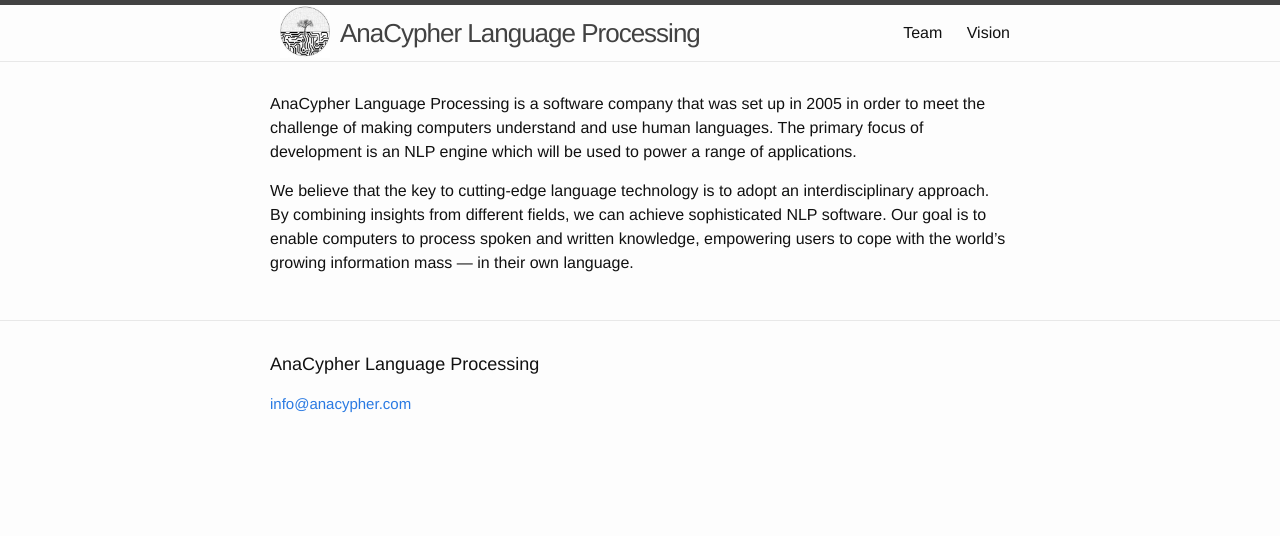
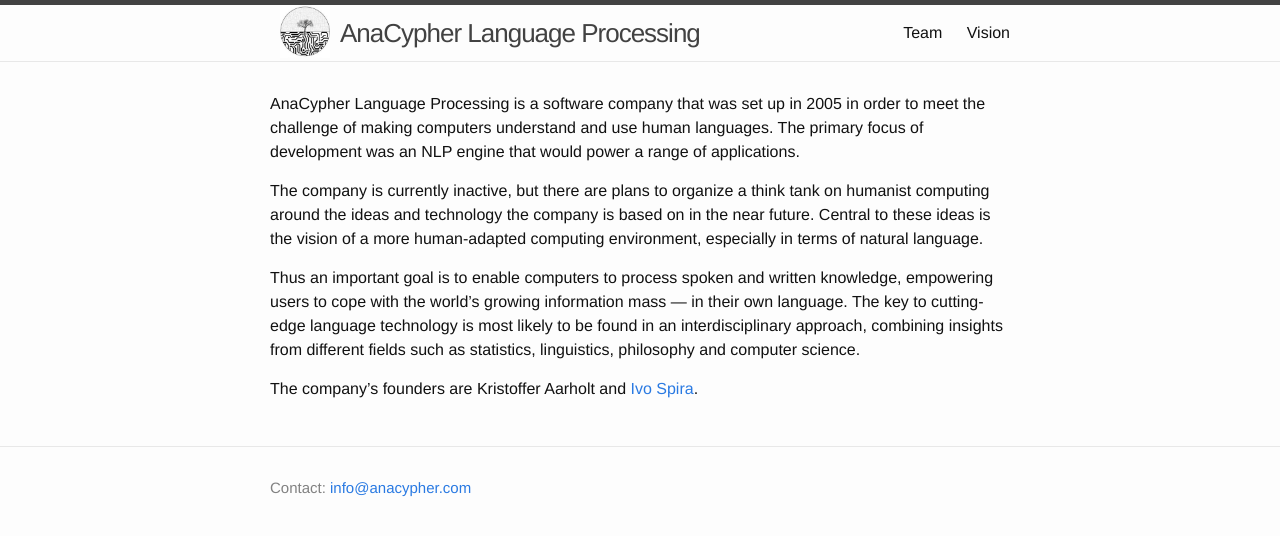
Before and after one commit to anacypher/anacypher.github.io, a Jekyll site: the page built from index.md, in a window 1280 px wide. Shown: the top 536 px of the page. Built offline with Jekyll 4.4.1, drawn with Linux system fonts in a browser that asks for light colours.

Commit message:
postcard version, new trial

```diff
--- a/_includes/footer.html
+++ b/_includes/footer.html
@@ -2,12 +2,12 @@
 
   <div class="wrapper">
 
-    <h2 class="footer-heading">{{ site.title }}</h2>
+  <!--   <h2 class="footer-heading">{{ site.title }}</h2> -->
 
     <div class="footer-col-wrapper">
       <div class="footer-col footer-col-1">
         <ul class="contact-list">
-          <li><a href="mailto:{{ site.email }}">{{ site.email }}</a></li>
+          <li>Contact: <a href="mailto:{{ site.email }}">{{ site.email }}</a></li>
         </ul>
       </div>
 
--- a/_includes/indexcontent.md
+++ b/_includes/indexcontent.md
@@ -1,5 +1,8 @@
 
+AnaCypher Language Processing is a software company that was set up in 2005 in order to meet the challenge of making computers understand and use human languages. The primary focus of development was an NLP engine that would power a range of applications.
 
-AnaCypher Language Processing is a software company that was set up in 2005 in order to meet the challenge of making computers understand and use human languages. The primary focus of development is an NLP engine which will be used to power a range of applications.
+The company is currently inactive, but there are plans to organize a think tank on humanist computing around the ideas and technology the company is based on in the near future. Central to these ideas is the vision of a more human-adapted computing environment, especially in terms of natural language.
 
-We believe that the key to cutting-edge language technology is to adopt an interdisciplinary approach. By combining insights from different fields, we can achieve sophisticated NLP software. Our goal is to enable computers to process spoken and written knowledge, empowering users to cope with the world's growing information mass — in their own language.
+Thus an important goal is to enable computers to process spoken and written knowledge, empowering users to cope with the world's growing information mass — in their own language. The key to cutting-edge language technology is most likely to be found in an interdisciplinary approach, combining insights from different fields such as statistics, linguistics, philosophy and computer science.
+
+The company's founders are Kristoffer Aarholt and [Ivo Spira](http://ivospira.github.io).
```
Also changed, not shown: _drafts/team.md (added, +9 -0 lines), _drafts/vision.md (added, +17 -0 lines).
